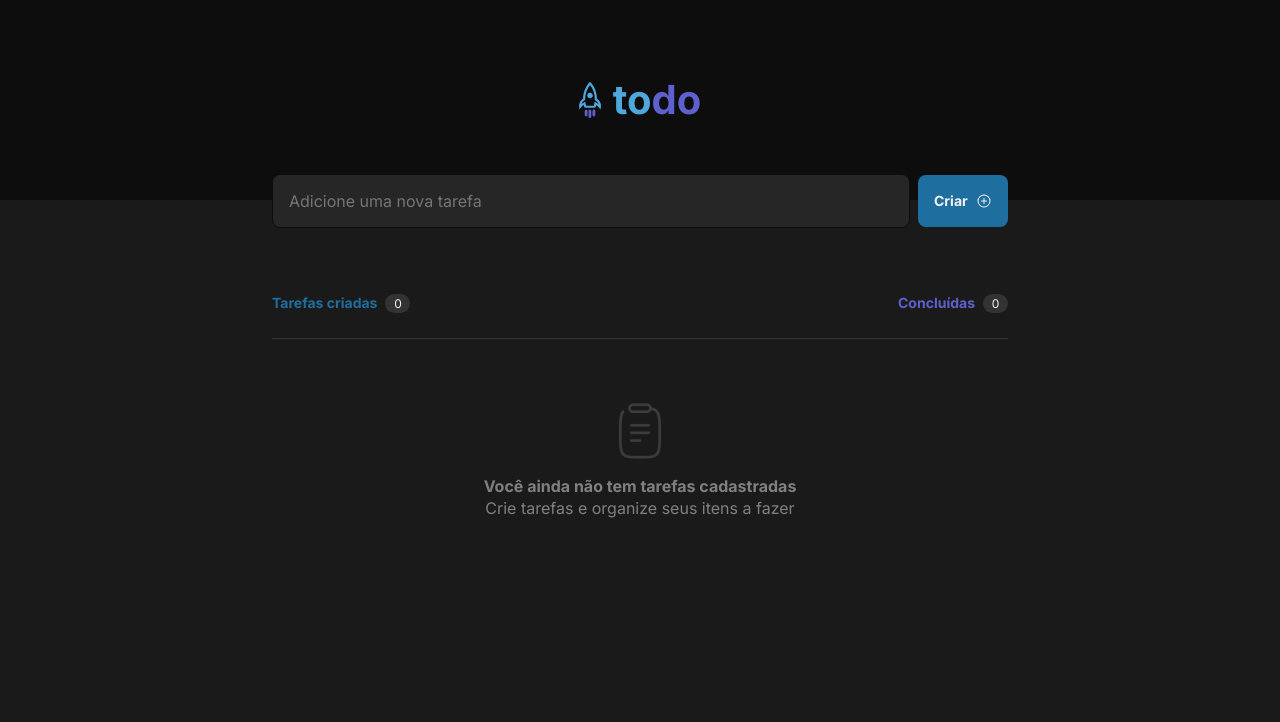
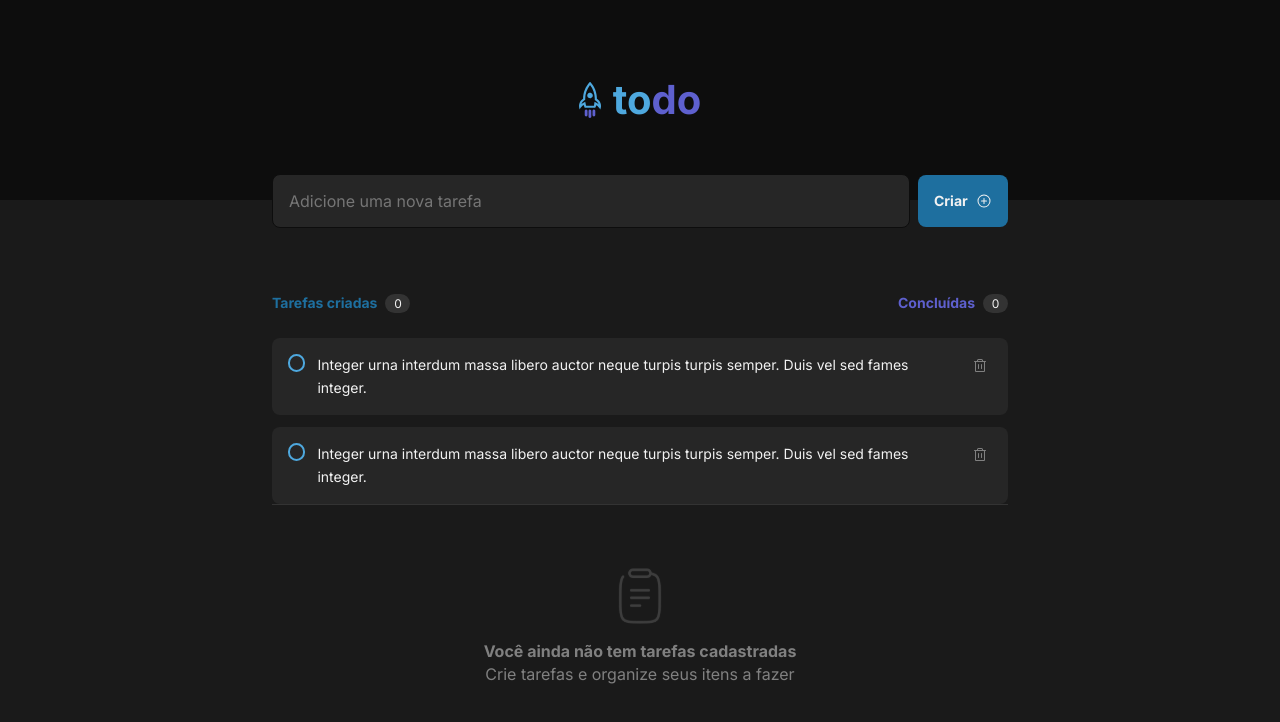
Before and after one commit to kenmarcos/todo-list-front-rs, a React (Vite) app: page / in a window 1280 px wide. Shown: the top 722 px of the page. Built offline with nearby package versions, Linux system fonts and the light colour scheme.

Commit message:
feat: add visual part of task card

```diff
--- a/src/app.module.css
+++ b/src/app.module.css
@@ -18,7 +18,6 @@
   padding: 1rem;
   width: 100%;
   flex: 1;
-  color: var(--gray-100);
 }
 
 .newTaskButton {
@@ -33,6 +32,7 @@
   height: 52px;
   padding: 1rem;
   border-radius: 8px;
+  transition: background-color 0.2s;
 
   &:hover {
     background-color: var(--blue-300);
--- a/src/app.tsx
+++ b/src/app.tsx
@@ -3,6 +3,7 @@ import { Header } from "./components/header/header";
 import clipboard from "./assets/clipboard.svg";
 
 import styles from "./app.module.css";
+import { Task } from "./components/task/task";
 
 function App() {
   return (
@@ -39,6 +40,9 @@ function App() {
           </header>
 
           <div className={styles.taskList}>
+            <Task />
+            <Task />
+
             <div className={styles.noTask}>
               <div className={styles.noTaskContent}>
                 <img src={clipboard} alt="Desenho de prancheta" />
--- /dev/null
+++ b/src/components/task/task.module.css
@@ -0,0 +1,74 @@
+.task {
+  background-color: var(--gray-500);
+  display: flex;
+  border-radius: 8px;
+  padding: 1rem;
+  gap: 0.75rem;
+
+  & + & {
+    margin-top: 0.75rem;
+  }
+}
+
+.checkboxContainer {
+  & > input[type="checkbox"] {
+    display: none;
+  }
+}
+
+.checkbox {
+  width: 17.45px;
+  height: 17.45px;
+  border-radius: 100%;
+  transition: 0.2s all;
+  display: flex;
+  align-items: center;
+  justify-content: center;
+  cursor: pointer;
+}
+
+.checkbox-unchecked {
+  border: 2px solid var(--blue-300);
+}
+
+.checkbox-unchecked:hover {
+  border-color: var(--blue-500);
+  background-color: rgba(30, 111, 159, 0.2);
+}
+
+.checkbox-checked {
+  border: 2px solid var(--purple-500);
+  background-color: var(--purple-500);
+}
+
+.checkbox-checked:hover {
+  border: 2px solid var(--purple-300);
+  background-color: var(--purple-300);
+}
+
+.description {
+  font-size: 0.875rem;
+  transition: 0.2s all;
+}
+
+.description-checked {
+  text-decoration: line-through;
+  color: var(--gray-300);
+}
+
+.deleteButton {
+  background-color: transparent;
+  border-radius: 4px;
+  color: var(--gray-300);
+  width: 1.5rem;
+  height: 1.5rem;
+  display: flex;
+  align-items: center;
+  justify-content: center;
+  transition: background-color 0.2s, color 0.2s;
+
+  &:hover {
+    background-color: var(--gray-400);
+    color: var(--red-500);
+  }
+}
--- /dev/null
+++ b/src/components/task/task.tsx
@@ -0,0 +1,46 @@
+import { Trash, Check } from "@phosphor-icons/react";
+import styles from "./task.module.css";
+import { useState } from "react";
+
+export const Task = () => {
+  const [isChecked, setIsChecked] = useState(false);
+
+  const handleTaskToggle = () => {
+    setIsChecked(!isChecked);
+  };
+
+  const checkboxCheckedClassname = isChecked
+    ? styles["checkbox-checked"]
+    : styles["checkbox-unchecked"];
+
+  const paragraphCheckedClassname = isChecked
+    ? styles["description-checked"]
+    : "";
+
+  return (
+    <div className={styles.task}>
+      <div className={styles.checkboxContainer}>
+        <input readOnly type="checkbox" checked={isChecked} />
+        <span
+          onClick={handleTaskToggle}
+          className={`${styles.checkbox} ${checkboxCheckedClassname}`}
+        >
+          {isChecked && <Check size={12} />}
+        </span>
+      </div>
+
+      <div>
+        <p className={`${styles.description} ${paragraphCheckedClassname}`}>
+          Integer urna interdum massa libero auctor neque turpis turpis semper.
+          Duis vel sed fames integer.
+        </p>
+      </div>
+
+      <div>
+        <button className={styles.deleteButton}>
+          <Trash />
+        </button>
+      </div>
+    </div>
+  );
+};
--- a/src/styles/global.css
+++ b/src/styles/global.css
@@ -38,6 +38,7 @@ button {
   font-weight: 400;
   font-size: 1rem;
   line-height: 140%;
+  color: var(--gray-100);
 }
 
 button {
```
